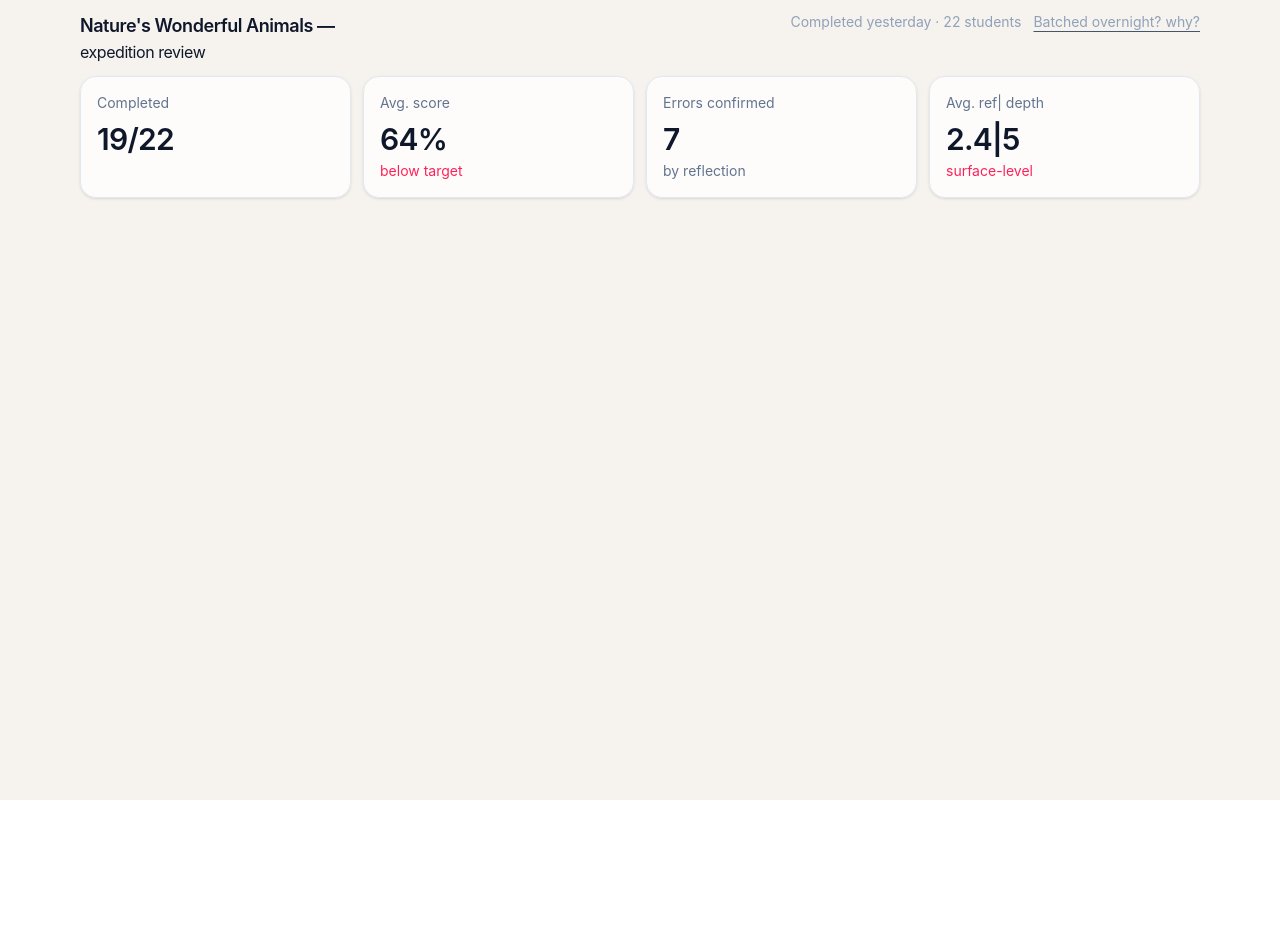
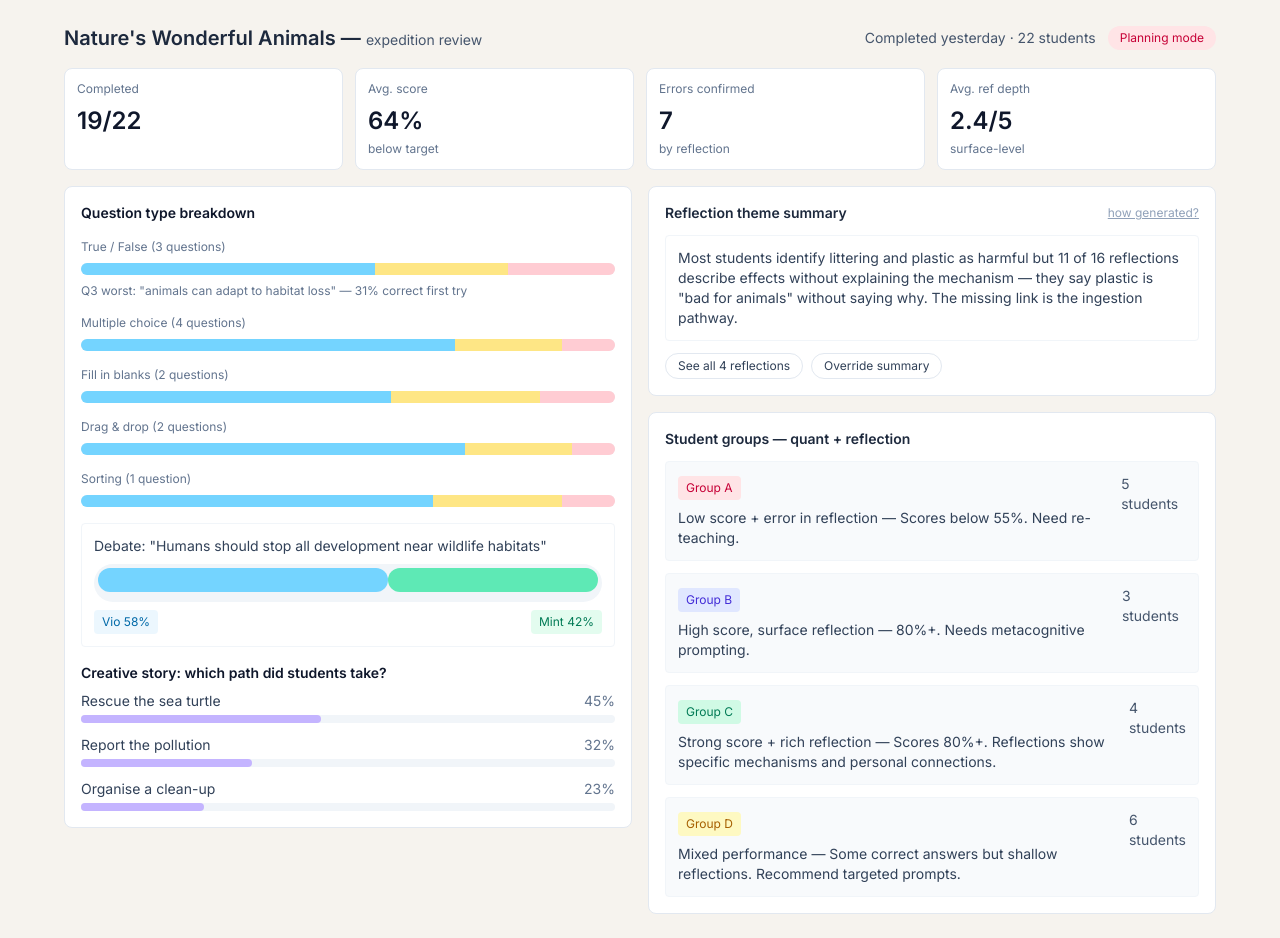
Before and after one commit to akhila-ovr/master-thesis, a Svelte app: page / in a window 1280 px wide. Before the commit the page ends 800 px from the top, so only its background shows below. Built offline with nearby package versions, Linux system fonts and the light colour scheme.

Commit message:
Add question stats and reflection summary

```diff
--- a/index.html
+++ b/index.html
@@ -4,6 +4,12 @@
     <meta charset="UTF-8" />
     <link rel="icon" type="image/svg+xml" href="/favicon.svg" />
     <meta name="viewport" content="width=device-width, initial-scale=1.0" />
+    <link rel="preconnect" href="https://fonts.googleapis.com" />
+    <link rel="preconnect" href="https://fonts.gstatic.com" crossorigin />
+    <link
+      href="https://fonts.googleapis.com/css2?family=Inter:wght@300;400;600;700&display=swap"
+      rel="stylesheet"
+    />
     <title>Teacher Dashboard</title>
   </head>
   <body>
--- a/src/App.svelte
+++ b/src/App.svelte
@@ -4,44 +4,293 @@
     { label: "Avg. score", value: "64%", note: "below target", accent: true },
     { label: "Errors confirmed", value: "7", note: "by reflection" },
     {
-      label: "Avg. ref| depth",
-      value: "2.4|5",
+      label: "Avg. ref depth",
+      value: "2.4/5",
       note: "surface-level",
       accent: true,
     },
   ];
+
+  const questionTypes = [
+    {
+      label: "True / False (3 questions)",
+      parts: [55, 25, 20],
+      note: 'Q3 worst: "animals can adapt to habitat loss" — 31% correct first try',
+    },
+    { label: "Multiple choice (4 questions)", parts: [70, 20, 10] },
+    { label: "Fill in blanks (2 questions)", parts: [58, 28, 14] },
+    { label: "Drag & drop (2 questions)", parts: [72, 20, 8] },
+    { label: "Sorting (1 question)", parts: [66, 24, 10] },
+  ];
+
+  const debate = {
+    title:
+      'Debate: "Humans should stop all development near wildlife habitats"',
+    left: { name: "Vio", pct: 58 },
+    right: { name: "Mint", pct: 42 },
+  };
+
+  const creative = [
+    { label: "Rescue the sea turtle", pct: 45 },
+    { label: "Report the pollution", pct: 32 },
+    { label: "Organise a clean-up", pct: 23 },
+  ];
+
+  const reflectionSummary =
+    'Most students identify littering and plastic as harmful but 11 of 16 reflections describe effects without explaining the mechanism — they say plastic is "bad for animals" without saying why. The missing link is the ingestion pathway.';
+
+  const reflections = [
+    "Mentions ingestion pathway but no mechanism",
+    "Notes littering harms habitats",
+    "Strong personal connection",
+    "Surface-level comment",
+  ];
+
+  let showAll = false;
+  function toggleAll() {
+    showAll = !showAll;
+  }
 </script>
 
-<section class="min-h-screen bg-[#f6f3ee] text-slate-100">
-  <div class="mx-auto max-w-6xl px-4 py-3">
-    <header class="flex flex-wrap items-start justify-between gap-4">
+<main
+  class="min-h-screen bg-[#f6f3ee] text-slate-800 p-6"
+  style="font-family: 'Inter', system-ui, -apple-system, 'Segoe UI', Roboto, 'Helvetica Neue', Arial;"
+>
+  <div class="mx-auto max-w-6xl">
+    <header class="mb-4 flex items-center justify-between">
       <div>
-        <h1 class="text-lg font-semibold tracking-tight text-slate-900">
-          Nature's Wonderful Animals —
-          <span class="block text-base font-normal text-slate-900">expedition review</span>
+        <h1 class="text-xl font-semibold">
+          Nature's Wonderful Animals — <span
+            class="text-sm font-normal text-slate-600">expedition review</span
+          >
         </h1>
       </div>
-
-      <div class="flex flex-wrap items-center gap-3 text-sm text-slate-400">
+      <div class="text-sm text-slate-600 flex items-center gap-3">
         <span>Completed yesterday · 22 students</span>
-        <a href="#" class="text-slate-400 underline decoration-slate-600 underline-offset-4">
-          Batched overnight? why?
-        </a>
+        <span class="rounded-full bg-rose-100 px-3 py-1 text-rose-700 text-xs"
+          >Planning mode</span
+        >
       </div>
     </header>
 
-    <div class="mt-3 grid gap-3 sm:grid-cols-2 xl:grid-cols-4">
-      {#each stats as stat}
-        <div class="rounded-2xl border border-slate-200 bg-white/75 px-4 py-4 shadow-sm backdrop-blur">
-          <p class="text-sm text-slate-500">{stat.label}</p>
-          <p class="mt-2 text-3xl font-semibold tracking-tight text-slate-900">{stat.value}</p>
-          {#if stat.note}
-            <p class="mt-1 text-sm {stat.accent ? 'text-rose-500' : 'text-slate-500'}">
-              {stat.note}
-            </p>
+    <div class="grid gap-3 md:grid-cols-4 mb-4">
+      {#each stats as s}
+        <div class="rounded-lg border border-slate-200 bg-white p-3">
+          <div class="text-xs text-slate-500">{s.label}</div>
+          <div class="mt-2 text-2xl font-semibold text-slate-900">
+            {s.value}
+          </div>
+          {#if s.note}
+            <div
+              class="mt-1 text-xs text-slate-500"
+              class:text-rose-600={s.accent}
+            >
+              {s.note}
+            </div>
           {/if}
         </div>
       {/each}
     </div>
+
+    <section class="grid gap-4 lg:grid-cols-2">
+      <div class="space-y-4">
+        <div class="rounded-lg border border-slate-200 bg-white p-4">
+          <h2 class="text-sm font-semibold text-slate-900">
+            Question type breakdown
+          </h2>
+          <div class="mt-4 space-y-4">
+            {#each questionTypes as q}
+              <div>
+                <div
+                  class="flex items-center justify-between text-xs text-slate-500 mb-2"
+                >
+                  <div>{q.label}</div>
+                </div>
+                <div
+                  class="h-3 w-full rounded-full bg-slate-100 overflow-hidden"
+                >
+                  <div
+                    style="width:{q.parts[0]}%"
+                    class="h-full bg-sky-300 float-left"
+                  ></div>
+                  <div
+                    style="width:{q.parts[1]}%"
+                    class="h-full bg-amber-200 float-left"
+                  ></div>
+                  <div
+                    style="width:{q.parts[2]}%"
+                    class="h-full bg-rose-200 float-left"
+                  ></div>
+                </div>
+                {#if q.note}
+                  <div class="mt-2 text-xs text-slate-500">{q.note}</div>
+                {/if}
+              </div>
+            {/each}
+          </div>
+
+          <div class="mt-4 rounded border border-slate-100 p-3 bg-white">
+            <div class="text-sm text-slate-700 mb-2">{debate.title}</div>
+            <div class="flex items-center gap-3">
+              <div class="flex-1 rounded-full bg-slate-100 p-1">
+                <div
+                  class="h-6 rounded-full bg-sky-300 inline-block"
+                  style="width:{debate.left.pct}%"
+                ></div>
+                <div
+                  class="h-6 rounded-full bg-emerald-300 inline-block float-right"
+                  style="width:{debate.right.pct}%"
+                ></div>
+              </div>
+            </div>
+            <div class="mt-2 flex justify-between text-xs text-slate-500">
+              <div class="px-2 py-1 rounded text-sky-700 bg-sky-100/60">
+                {debate.left.name}
+                {debate.left.pct}%
+              </div>
+              <div class="px-2 py-1 rounded text-emerald-700 bg-emerald-100/60">
+                {debate.right.name}
+                {debate.right.pct}%
+              </div>
+            </div>
+          </div>
+
+          <div class="mt-4">
+            <h3 class="text-sm font-semibold text-slate-900 mb-2">
+              Creative story: which path did students take?
+            </h3>
+            <div class="space-y-3">
+              {#each creative as c}
+                <div>
+                  <div
+                    class="flex items-center justify-between text-sm text-slate-700"
+                  >
+                    <div class="w-2/3">{c.label}</div>
+                    <div class="w-1/3 text-right text-slate-500">{c.pct}%</div>
+                  </div>
+                  <div class="h-2 w-full rounded-full bg-slate-100 mt-1">
+                    <div
+                      class="h-2 rounded-full bg-violet-300"
+                      style="width:{c.pct}%"
+                    ></div>
+                  </div>
+                </div>
+              {/each}
+            </div>
+          </div>
+        </div>
+      </div>
+
+      <div class="space-y-4">
+        <div class="rounded-lg border border-slate-200 bg-white p-4">
+          <div class="flex items-center justify-between">
+            <h2 class="text-sm font-semibold">Reflection theme summary</h2>
+            <a href="#" class="text-xs text-slate-400 underline"
+              >how generated?</a
+            >
+          </div>
+          <div
+            class="mt-3 rounded p-3 bg-white text-sm text-slate-700 border border-slate-100"
+          >
+            {reflectionSummary}
+          </div>
+          <div class="mt-3 flex gap-2">
+            <button
+              on:click={toggleAll}
+              class="rounded-full border border-slate-200 px-3 py-1 text-xs text-slate-700 bg-white"
+              >{showAll
+                ? "Hide"
+                : `See all ${reflections.length} reflections`}</button
+            >
+            <button
+              class="rounded-full border border-slate-200 px-3 py-1 text-xs text-slate-700 bg-white"
+              >Override summary</button
+            >
+          </div>
+          {#if showAll}
+            <ul class="mt-3 text-sm text-slate-300 space-y-1">
+              {#each reflections as r}
+                <li>• {r}</li>
+              {/each}
+            </ul>
+          {/if}
+        </div>
+
+        <div class="rounded-lg border border-slate-200 bg-white p-4">
+          <h2 class="text-sm font-semibold">
+            Student groups — quant + reflection
+          </h2>
+          <div class="mt-3 space-y-3">
+            <div class="rounded p-3 bg-slate-50 border border-slate-100">
+              <div class="flex items-start justify-between">
+                <div>
+                  <div
+                    class="text-xs text-rose-700 inline-block bg-rose-100 px-2 py-1 rounded"
+                  >
+                    Group A
+                  </div>
+                  <div class="mt-2 text-sm text-slate-700">
+                    Low score + error in reflection — Scores below 55%. Need
+                    re-teaching.
+                  </div>
+                </div>
+                <div class="text-sm text-slate-600">5 students</div>
+              </div>
+            </div>
+
+            <div class="rounded p-3 bg-slate-50 border border-slate-100">
+              <div class="flex items-start justify-between">
+                <div>
+                  <div
+                    class="text-xs text-indigo-700 inline-block bg-indigo-100 px-2 py-1 rounded"
+                  >
+                    Group B
+                  </div>
+                  <div class="mt-2 text-sm text-slate-700">
+                    High score, surface reflection — 80%+. Needs metacognitive
+                    prompting.
+                  </div>
+                </div>
+                <div class="text-sm text-slate-600">3 students</div>
+              </div>
+            </div>
+
+            <div class="rounded p-3 bg-slate-50 border border-slate-100">
+              <div class="flex items-start justify-between">
+                <div>
+                  <div
+                    class="text-xs text-emerald-700 inline-block bg-emerald-100 px-2 py-1 rounded"
+                  >
+                    Group C
+                  </div>
+                  <div class="mt-2 text-sm text-slate-700">
+                    Strong score + rich reflection — Scores 80%+. Reflections
+                    show specific mechanisms and personal connections.
+                  </div>
+                </div>
+                <div class="text-sm text-slate-600">4 students</div>
+              </div>
+            </div>
+
+            <div class="rounded p-3 bg-slate-50 border border-slate-100">
+              <div class="flex items-start justify-between">
+                <div>
+                  <div
+                    class="text-xs text-yellow-700 inline-block bg-yellow-100 px-2 py-1 rounded"
+                  >
+                    Group D
+                  </div>
+                  <div class="mt-2 text-sm text-slate-700">
+                    Mixed performance — Some correct answers but shallow
+                    reflections. Recommend targeted prompts.
+                  </div>
+                </div>
+                <div class="text-sm text-slate-600">6 students</div>
+              </div>
+            </div>
+          </div>
+        </div>
+      </div>
+    </section>
   </div>
-</section>
+</main>
```
